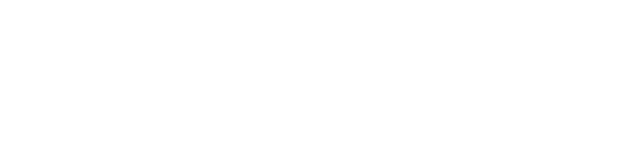
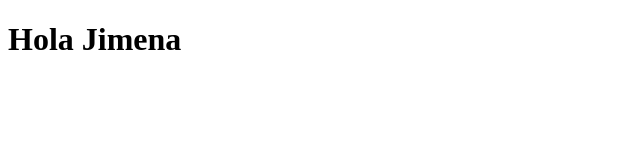
Before and after one commit to cruz52/mi-web, a plain HTML site: page index.html in a window 1280 px wide. Shown: the whole page, without its empty margins (0-640 px from the left). Drawn offline with Linux system fonts and the light colour scheme.

Commit message:
se agrego h1 con texto "Hola Jimena"

```diff
--- a/index.html
+++ b/index.html
@@ -6,6 +6,6 @@
     <title>Document</title>
 </head>
 <body>
-
+    <h1>Hola Jimena</h1>
 </body>
 </html>
```
